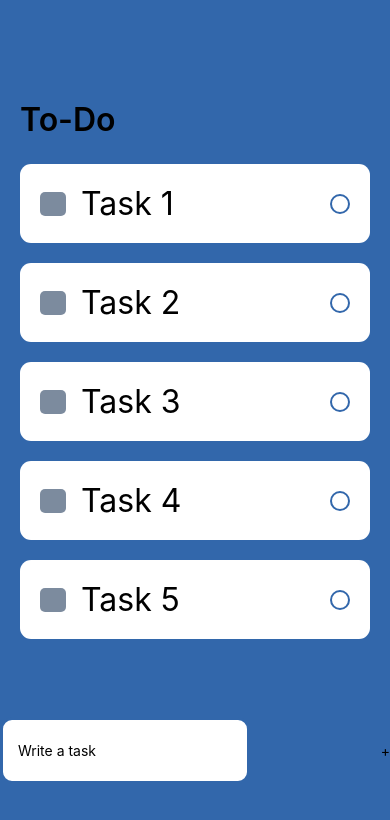
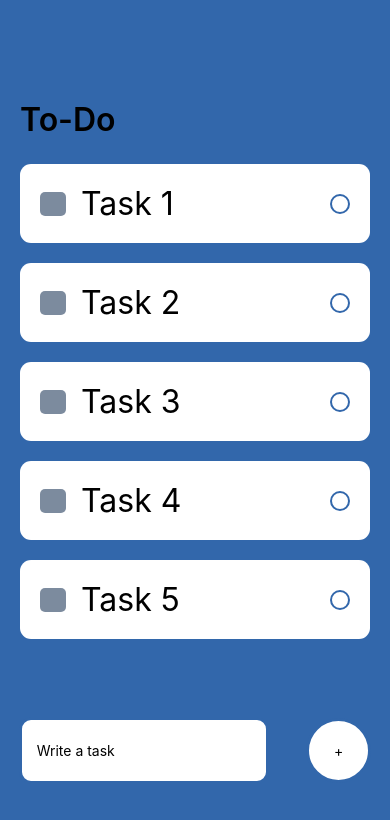
Before and after one commit to hughesmarissa/List-ToDo, a React Native app: screen / in a window 390 px wide. Shown: the top 820 px of the page. Built offline with nearby package versions, Linux system fonts and the light colour scheme.

Commit message:
Add addWrapper styles

```diff
--- a/App.js
+++ b/App.js
@@ -59,7 +59,7 @@ const styles = StyleSheet.create({
         bottom: 60,
         width: '100%',
         flexDirection: 'row',
-        justifyContent: 'space-between', //will push left item left, right item right
+        justifyContent: 'space-around', //will keep  left/right separated with padding around
         alignItems: 'center',
     },
     input: {
@@ -70,10 +70,16 @@ const styles = StyleSheet.create({
         borderRadius: 12,
         borderColor: '#3267AB',
         borderWidth: 3,
-
     },
     addWrapper: {
-
+        width: 65,
+        height: 65,
+        borderRadius: 60,
+        backgroundColor: 'white',
+        justifyContent: 'center',
+        alignItems: 'center',
+        borderColor: '#3267AB',
+        borderWidth: 3,
     },
     addText: {
 
```
